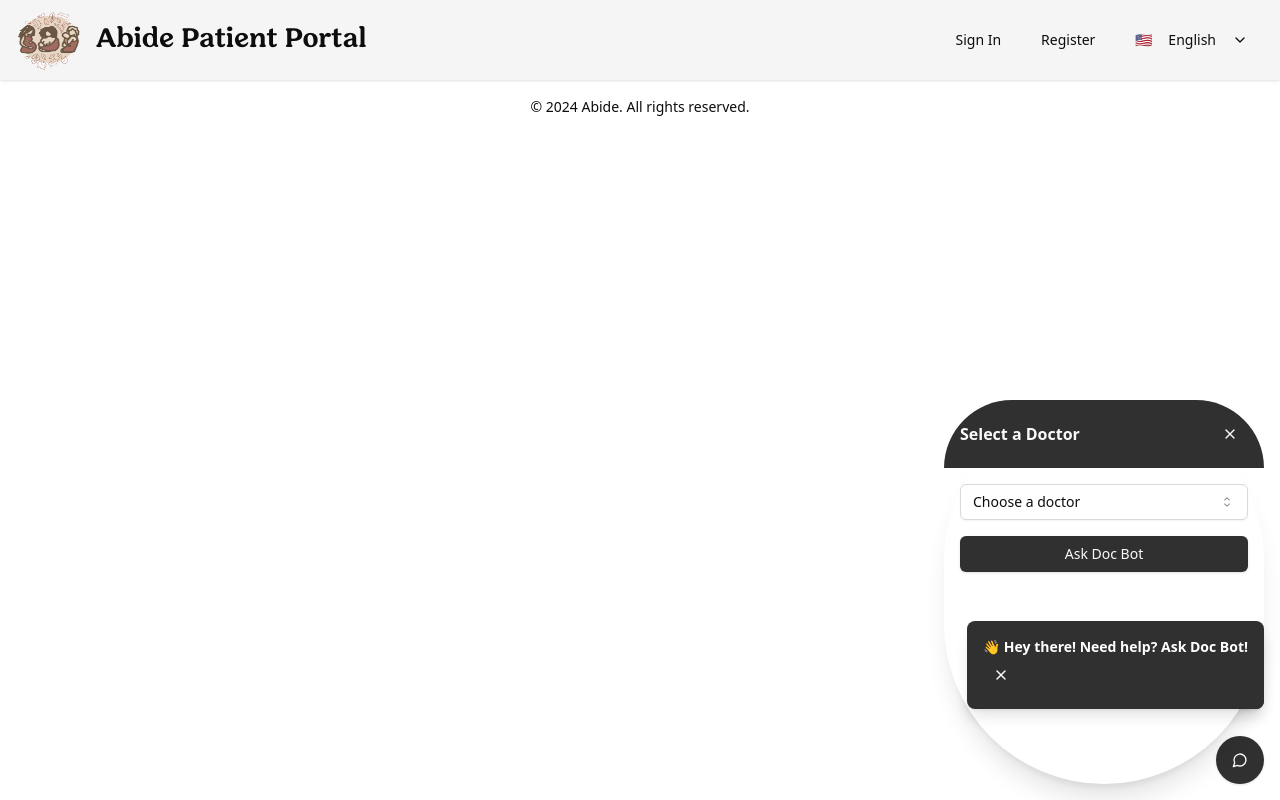
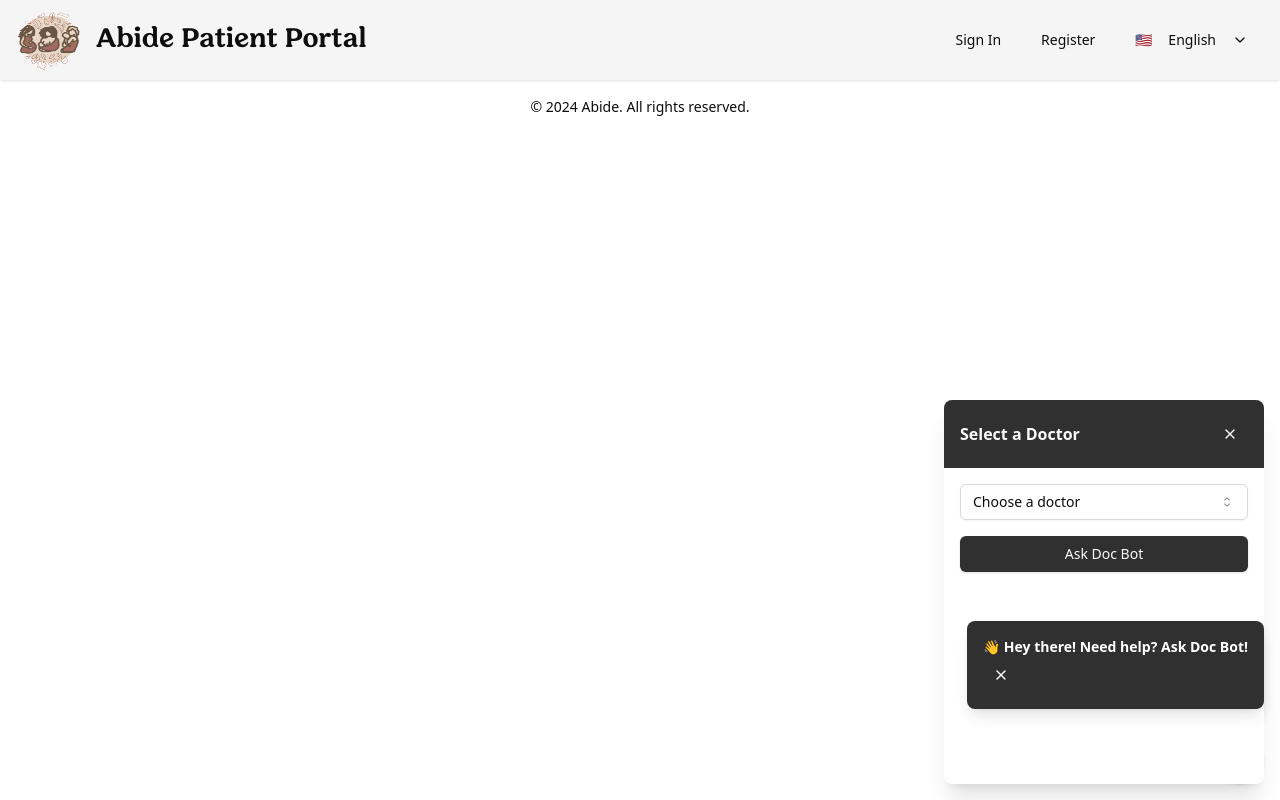
Before and after one commit to cfgtexas24/Team-18, a Next.js app in the folder client/: page /chat-bot in a window 1280 px wide. Both pictures are taken after a click on the button 1240 px from the left and 760 px from the top of the page. Built offline with nearby package versions, Linux system fonts and the light colour scheme.

Commit message:
fix roudning

```diff
--- a/client/src/components/chat-bot.jsx
+++ b/client/src/components/chat-bot.jsx
@@ -84,22 +84,34 @@ export default function ChatBotComponent() {
   return (
     <div className="fixed bottom-4 right-4 z-50">
       {showPopup && ( // Popup logic
-        <div className="fixed bottom-20 right-4 bg-primary text-white p-4 rounded-lg shadow-lg animate-bounce">
-          <p className="font-semibold text-sm">👋 Hey there! Need help? Ask Doc Bot!</p>
-          <Button variant="ghost" size="icon" onClick={() => setShowPopup(false)} aria-label="Close popup">
+        <div className="fixed bottom-20 right-4 z-10 animate-bounce rounded-lg bg-primary p-4 text-white shadow-lg">
+          <p className="text-sm font-semibold">👋 Hey there! Need help? Ask Doc Bot!</p>
+          <Button
+            variant="ghost"
+            size="icon"
+            onClick={() => setShowPopup(false)}
+            aria-label="Close popup"
+          >
             <X className="h-4 w-4" />
           </Button>
         </div>
       )}
       {isOpen ? (
-        <div className="bg-white rounded-full shadow-xl w-80 h-96 flex flex-col"> {/* Fully rounded chatbot box */}
-          <div className="p-4 bg-primary text-primary-foreground flex justify-between items-center rounded-t-full">
+        <div className="z-50 flex h-96 w-80 flex-col rounded-b-lg bg-white shadow-xl">
+          {' '}
+          {/* Fully rounded chatbot box */}
+          <div className="flex items-center justify-between rounded-t-lg bg-primary p-4 text-primary-foreground">
             <div className="flex items-center space-x-2">
               {selectedDoctor ? (
                 <>
                   <Avatar>
                     <AvatarImage src={selectedDoctor.avatarUrl} alt={selectedDoctor.name} />
-                    <AvatarFallback>{selectedDoctor.name.split(' ').map(n => n[0]).join('')}</AvatarFallback>
+                    <AvatarFallback>
+                      {selectedDoctor.name
+                        .split(' ')
+                        .map((n) => n[0])
+                        .join('')}
+                    </AvatarFallback>
                   </Avatar>
                   <div>
                     <h3 className="font-semibold">Dr. {selectedDoctor.name}</h3>
@@ -107,7 +119,9 @@ export default function ChatBotComponent() {
                   </div>
                 </>
               ) : (
-                <h3 className="font-semibold">{isChatWithAI ? 'Ask Doc Bot' : 'Select a Doctor'}</h3>
+                <h3 className="font-semibold">
+                  {isChatWithAI ? 'Ask Doc Bot' : 'Select a Doctor'}
+                </h3>
               )}
             </div>
             <Button variant="ghost" size="icon" onClick={toggleChat} aria-label="Close chat">
@@ -128,7 +142,7 @@ export default function ChatBotComponent() {
                   ))}
                 </SelectContent>
               </Select>
-              <Button onClick={handleAIChat} className="w-full mt-4">
+              <Button onClick={handleAIChat} className="mt-4 w-full">
                 Ask Doc Bot
               </Button>
             </div>
@@ -137,13 +151,15 @@ export default function ChatBotComponent() {
               <ScrollArea className="flex-grow p-4">
                 {messages.map((msg, index) => (
                   <div key={index} className={`mb-2 ${msg.isUser ? 'text-right' : 'text-left'}`}>
-                    <span className={`inline-block p-2 rounded-lg ${msg.isUser ? 'bg-primary text-primary-foreground' : 'bg-secondary text-secondary-foreground'}`}>
+                    <span
+                      className={`inline-block rounded-lg p-2 ${msg.isUser ? 'bg-primary text-primary-foreground' : 'bg-secondary text-secondary-foreground'}`}
+                    >
                       {msg.text}
                     </span>
                   </div>
                 ))}
               </ScrollArea>
-              <form onSubmit={sendMessage} className="p-4 border-t">
+              <form onSubmit={sendMessage} className="border-t p-4">
                 <div className="flex space-x-2">
                   <Input
                     type="text"
@@ -164,7 +180,7 @@ export default function ChatBotComponent() {
         <Button
           onClick={toggleChat}
           size="icon"
-          className="rounded-full h-12 w-12"
+          className="h-12 w-12 rounded-full"
           aria-label="Open chat"
         >
           <MessageCircle className="h-6 w-6" />
```
